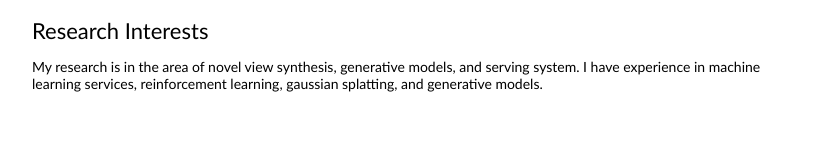
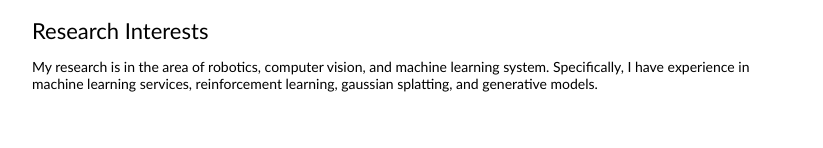
Before and after one commit to ShuzhaoXie/shuzhaoxie.github.io, a plain HTML site: page index.html in a window 1280 px wide. Shown: the part 246-394 px from the top of the page, without its empty margins (228-1051 px from the left). Drawn offline with Linux system fonts and the light colour scheme.

Commit message:
update research interests

```diff
--- a/index.html
+++ b/index.html
@@ -44,7 +44,7 @@
             <td style="padding:20px;width:100%;vertical-align:middle">
               <heading>Research Interests</heading>
               <p>
-                My research is in the area of novel view synthesis, generative models, and serving system.
+                My research is in the area of robotics, computer vision, and machine learning system. Specifically,
                 I have experience in machine learning services, reinforcement learning, gaussian splatting, and generative models.
               </p>
               <!-- <p>
```
